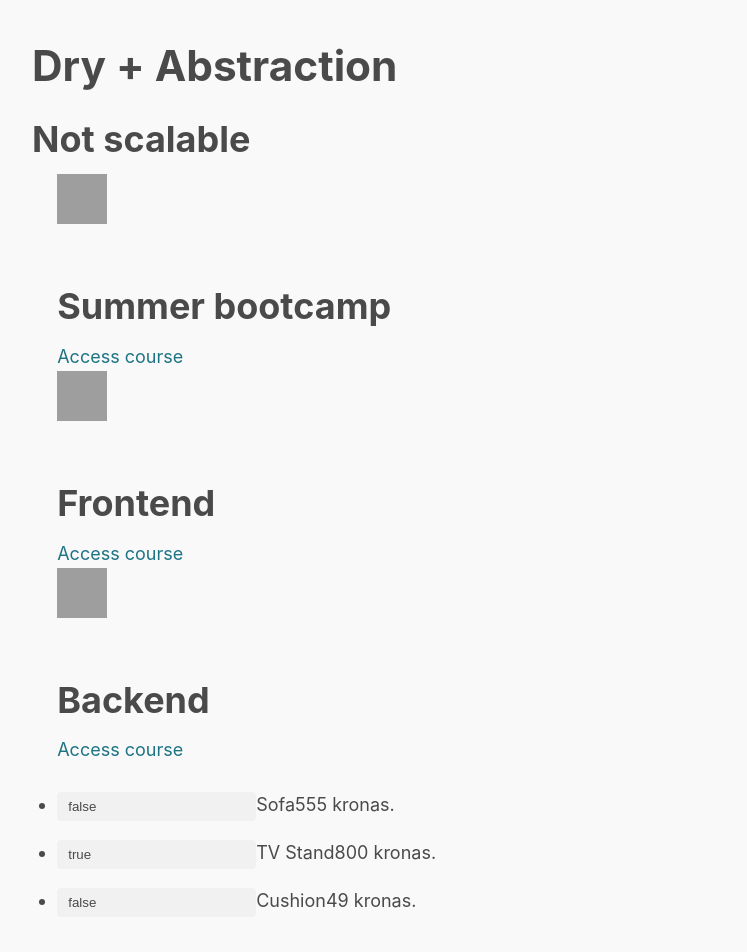
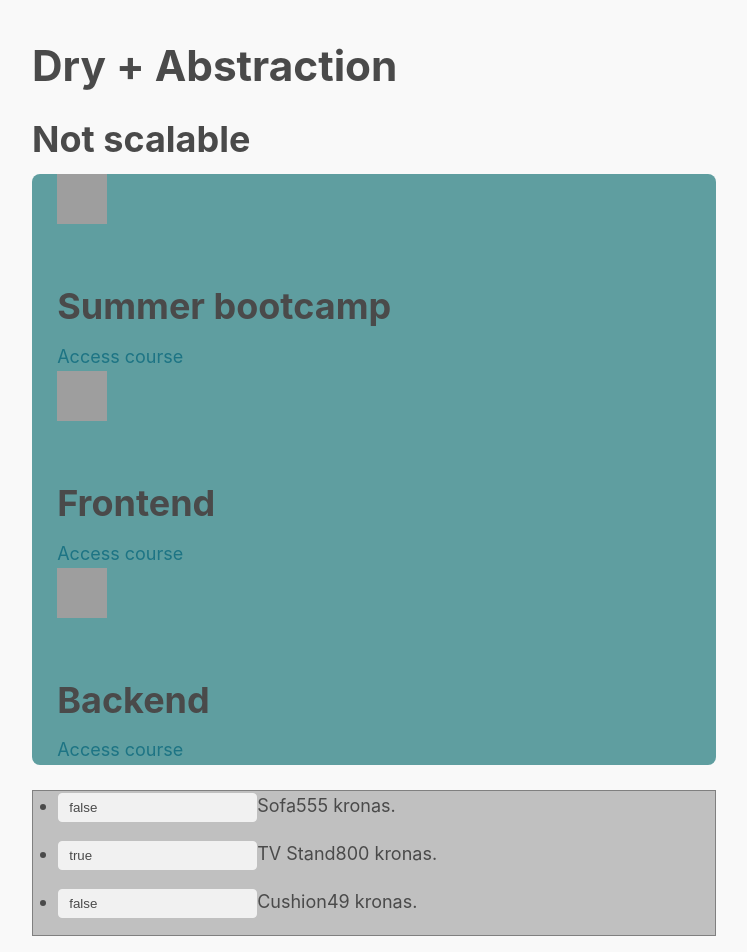
Before and after one commit to elalienx/dry-component, a React (Create React App) app: page / in a window 1280 px wide. Shown: the top 952 px of the page, without its empty margins (266-1013 px from the left). Built offline with nearby package versions, Linux system fonts and the light colour scheme; grey boxes are pictures that could not be loaded.

Commit message:
finish example

```diff
--- a/src/App.jsx
+++ b/src/App.jsx
@@ -4,6 +4,7 @@ import CourseList from "./components/CourseList";
 import List from "./components/List";
 import ShoppingItem from "./components/ShoppingItem";
 import ShoppingList from "./components/ShoppingList";
+import "./css/lists.css";
 import "./css/sakura.css";
 
 export default function App() {
--- /dev/null
+++ b/src/css/lists.css
@@ -0,0 +1,19 @@
+.course-list {
+  background-color: cadetblue;
+  border-radius: 8px;
+}
+
+.shopping-list {
+  background-color: silver;
+  border: solid 1px gray;
+}
+
+.course-list-v2 ul {
+  background-color: cadetblue;
+  border-radius: 8px;
+}
+
+.shopping-list-v2 ul {
+  background-color: silver;
+  border: solid 1px gray;
+}
```
